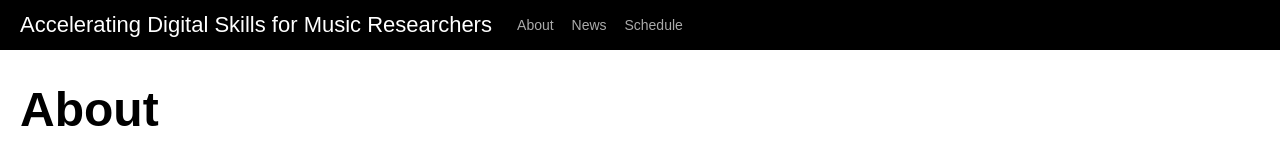
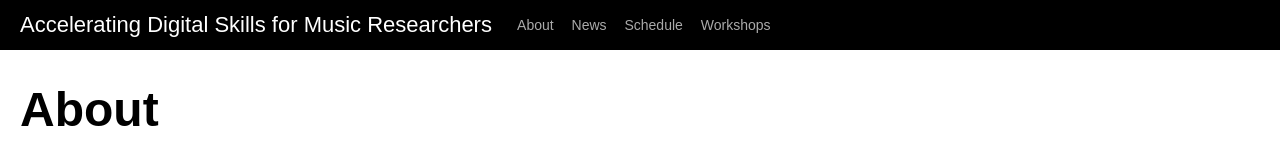
Before and after one commit to bell-group-durham/acceleratingdigitalskills.org, a plain HTML site: page docs/about.html in a window 1280 px wide. Shown: the top 160 px of the page. Drawn offline with Linux system fonts and the light colour scheme.

Commit message:
Added new Workshops tab.

```diff
--- a/docs/about.html
+++ b/docs/about.html
@@ -52,6 +52,7 @@
 				<a href="about.html">About</a>
 				<a href="news.html">News</a>
 				<a href="schedule.html">Schedule</a>
+				<a href="workshops.html">Workshops</a>
 			</div>
 		</nav>
 		<button class="btn-close btn btn-sm">×</button>
```
Also changed, not shown: docs/index.html (+1 -0 lines), docs/news.html (+1 -0 lines), docs/schedule.html (+1 -0 lines).
